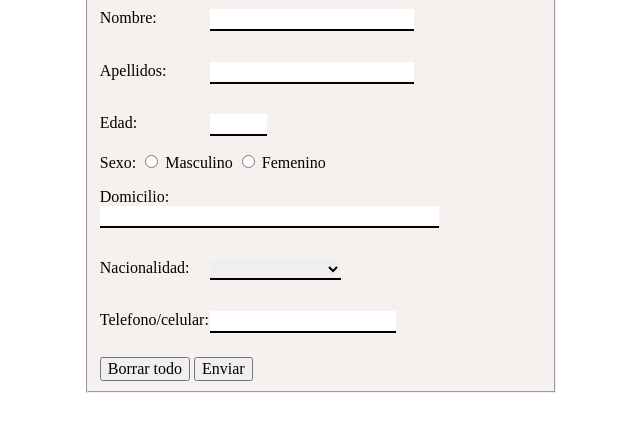
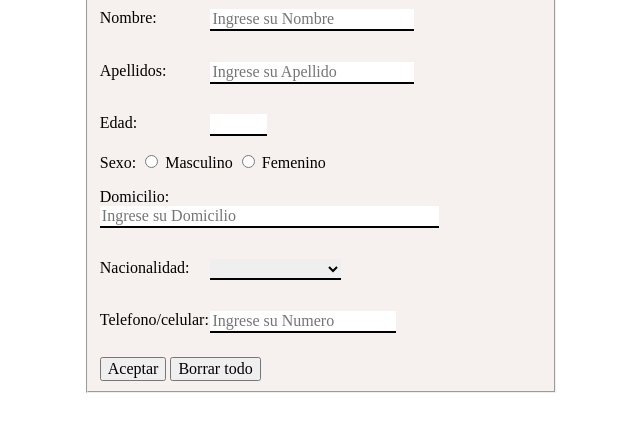
Before and after one commit to JorozcoG/prueba1, a plain HTML site: page index.html in a window 1280 px wide. Shown: the part 91-522 px from the top of the page, without its empty margins (319-959 px from the left). Drawn offline with Linux system fonts and the light colour scheme.

Commit message:
Cambio de HTML  Cambios para hacer commit:

```diff
--- a/index.html
+++ b/index.html
@@ -8,18 +8,18 @@
     </head>
 
 <body>
-<form>
+<form method="post" action="#">
   <fieldset>
   <legend><h1>Formulario</h1></legend>
 
   <div>
     <label for="nombre">Nombre:</label>
-    <input type="text" id="nombre" />
+    <input type="text" id="nombre" maxlength="20" placeholder="Ingrese su Nombre" oninput="validar('nombre')" required pattern="([a-z]{3,20})" />
   </div>
   <br>
   <div>
     <label for="apellidos">Apellidos:</label>
-    <input type="text" id="apellidos"  />
+    <input type="text" id="apellidos" maxlength="20" placeholder="Ingrese su Apellido" oninput="validar('apellido')" required pattern="([a-z]{3,20})"  />
   </div>
   <br>
   <div>
@@ -35,7 +35,7 @@
 
   <div>
     <label for="domi">Domicilio:</label>
-    <input type="text" id="domi" size="35" />
+    <input type="text" id="domi" size="35" maxlenth="100" placeholder="Ingrese su Domicilio" />
   </div>
   <br>
   <div>
@@ -60,11 +60,12 @@
   <br>
   <div>
     <label for="tel">Telefono/celular:</label>
-    <input type="text" id="tel" size="18" />
+    <input type="text" id="tel" size="18" maxlength="12" placeholder="Ingrese su Numero" />
   </div>
    <br>
-  <input type="reset" value="Borrar todo">
-  <button>Enviar</button>
+  <input type="submit" id="enviar" value="Aceptar">
+  <input type="reset" ide="borrar"  value="Borrar todo">
+
 
 </fieldset>
 </form>
```
